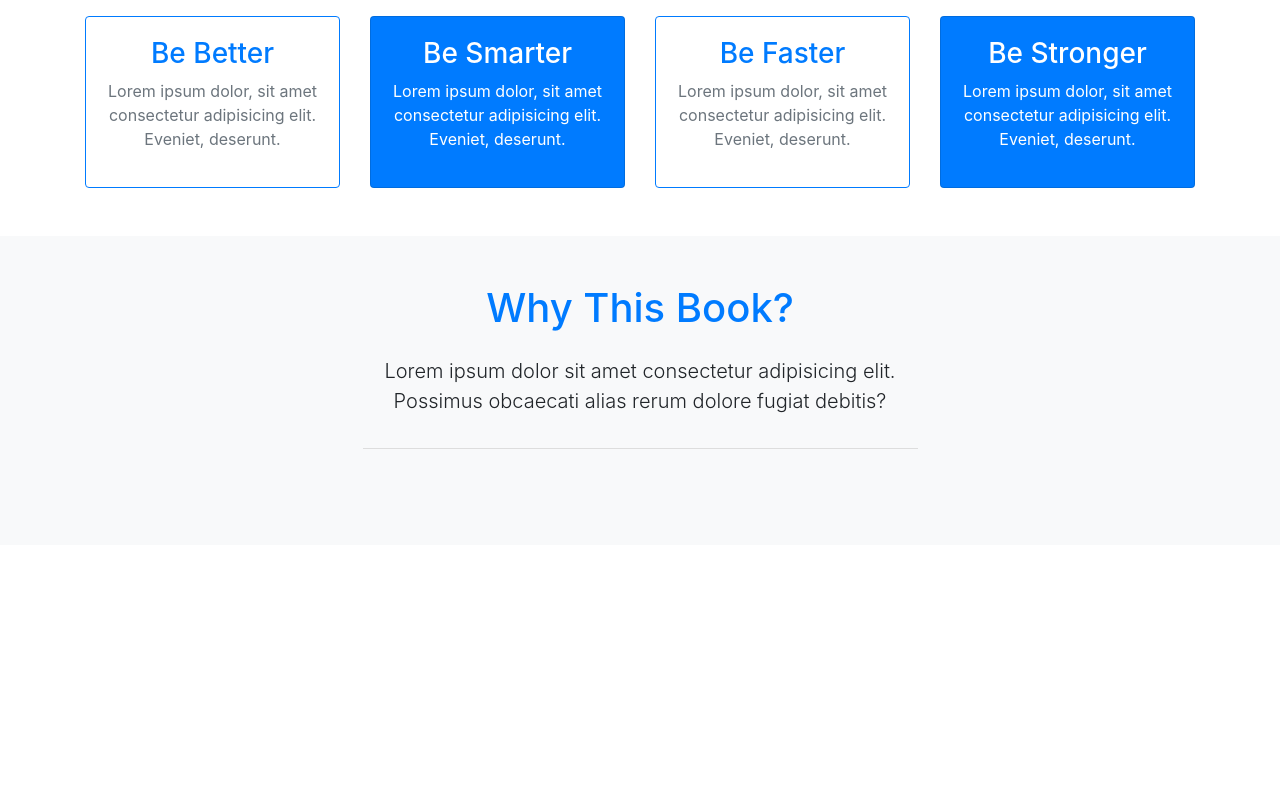
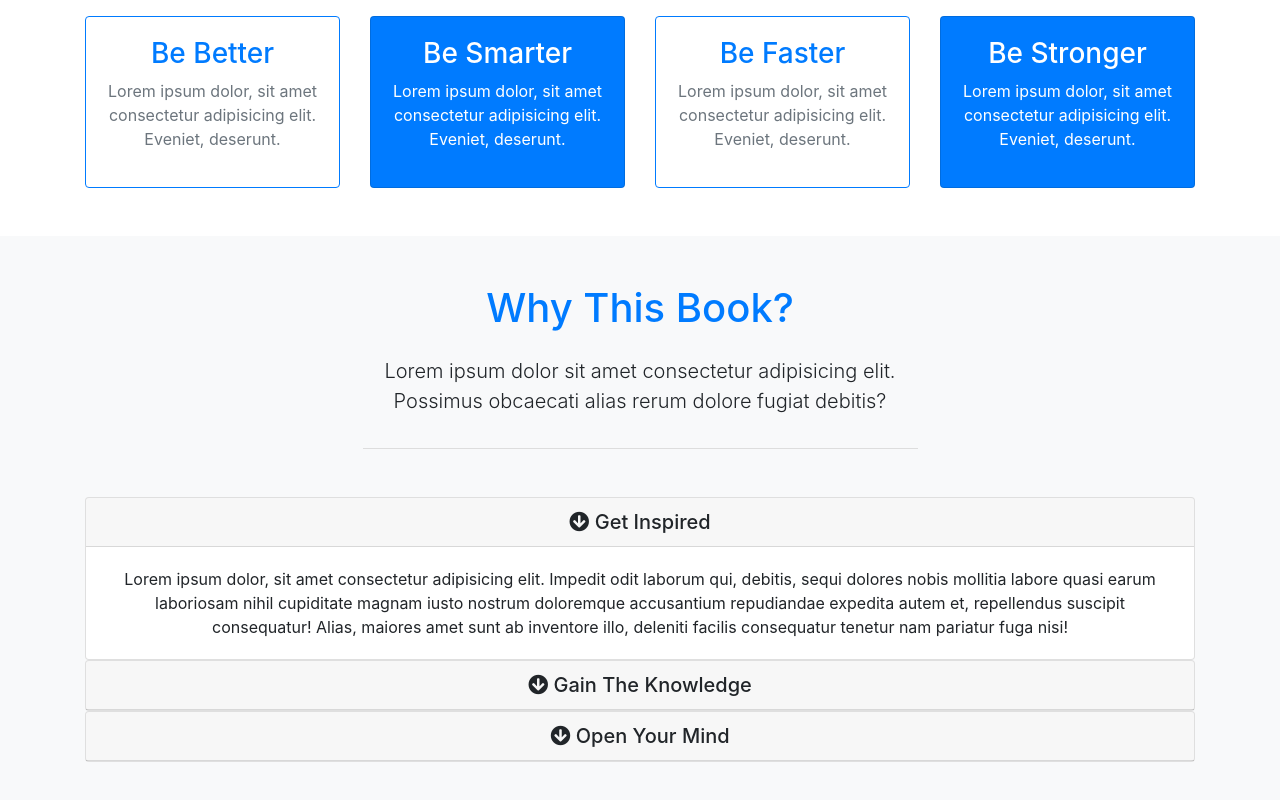
Before and after one commit to dmuruges/Bootstrap-Mizuxe, a plain HTML site: page Mizuxe/wwwroot/index.html in a window 1280 px wide. Shown: the part 881-1681 px from the top of the page. Before the commit the page ends 1426 px from the top, so only its background shows below. Drawn offline with nearby package versions, Linux system fonts and the light colour scheme; files that its build step writes are made by us from their sources; files whose address does not match are found by name.

Commit message:
Implemented Accordion in index.html

```diff
--- a/Mizuxe/wwwroot/index.html
+++ b/Mizuxe/wwwroot/index.html
@@ -135,6 +135,66 @@
                             Lorem ipsum dolor sit amet consectetur adipisicing elit. Possimus obcaecati alias rerum dolore fugiat debitis?
                         </p>
                     </div>
+
+                    <!-- ACCORDION -->
+                    <div id="accordion">
+                        <div class="card">
+                            <div class="card-header">
+                                <h5 class="mb-0">
+                                    <div href="#collapse1" data-toggle="collapse" data-parent="#accordion">
+                                        <i class="fas fa-arrow-circle-down"></i> Get Inspired
+                                    </div>
+                                </h5>
+                            </div>
+
+                            <div id="collapse1" class="collapse show">
+                                <div class="card-body">
+                                    Lorem ipsum dolor, sit amet consectetur adipisicing elit. Impedit odit laborum qui, debitis, sequi dolores nobis mollitia
+                                    labore quasi earum laboriosam nihil cupiditate magnam iusto nostrum doloremque accusantium repudiandae
+                                    expedita autem et, repellendus suscipit consequatur! Alias, maiores amet sunt ab inventore illo, deleniti
+                                    facilis consequatur tenetur nam pariatur fuga nisi!
+                                </div>
+                            </div>
+                        </div>
+
+                        <div class="card">
+                            <div class="card-header">
+                                <h5 class="mb-0">
+                                    <div href="#collapse2" data-toggle="collapse" data-parent="#accordion">
+                                        <i class="fas fa-arrow-circle-down"></i> Gain The Knowledge
+                                    </div>
+                                </h5>
+                            </div>
+
+                            <div id="collapse2" class="collapse">
+                                <div class="card-body">
+                                    Lorem ipsum dolor, sit amet consectetur adipisicing elit. Impedit odit laborum qui, debitis, sequi dolores nobis mollitia
+                                    labore quasi earum laboriosam nihil cupiditate magnam iusto nostrum doloremque accusantium repudiandae
+                                    expedita autem et, repellendus suscipit consequatur! Alias, maiores amet sunt ab inventore illo, deleniti
+                                    facilis consequatur tenetur nam pariatur fuga nisi!
+                                </div>
+                            </div>
+                        </div>
+
+                        <div class="card">
+                            <div class="card-header">
+                                <h5 class="mb-0">
+                                    <div href="#collapse3" data-toggle="collapse" data-parent="#accordion">
+                                        <i class="fas fa-arrow-circle-down"></i> Open Your Mind
+                                    </div>
+                                </h5>
+                            </div>
+
+                            <div id="collapse3" class="collapse">
+                                <div class="card-body">
+                                    Lorem ipsum dolor, sit amet consectetur adipisicing elit. Impedit odit laborum qui, debitis, sequi dolores nobis mollitia
+                                    labore quasi earum laboriosam nihil cupiditate magnam iusto nostrum doloremque accusantium repudiandae
+                                    expedita autem et, repellendus suscipit consequatur! Alias, maiores amet sunt ab inventore illo, deleniti
+                                    facilis consequatur tenetur nam pariatur fuga nisi!
+                                </div>
+                            </div>
+                        </div>
+                    </div>
                 </div>
             </div>
         </div>
```
